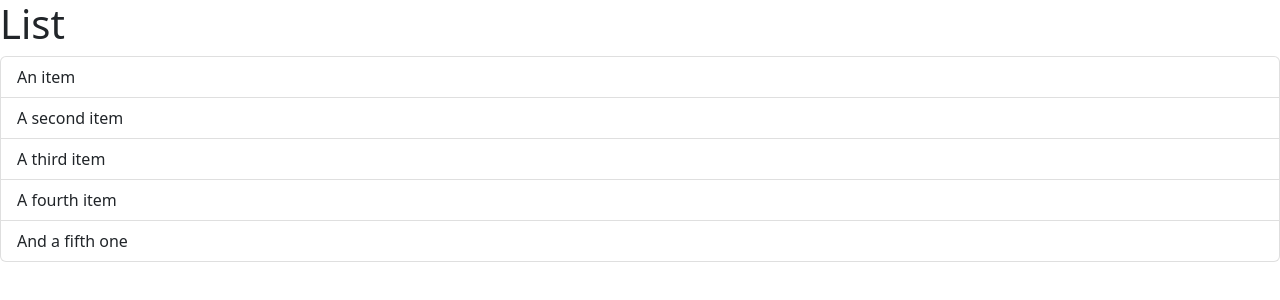
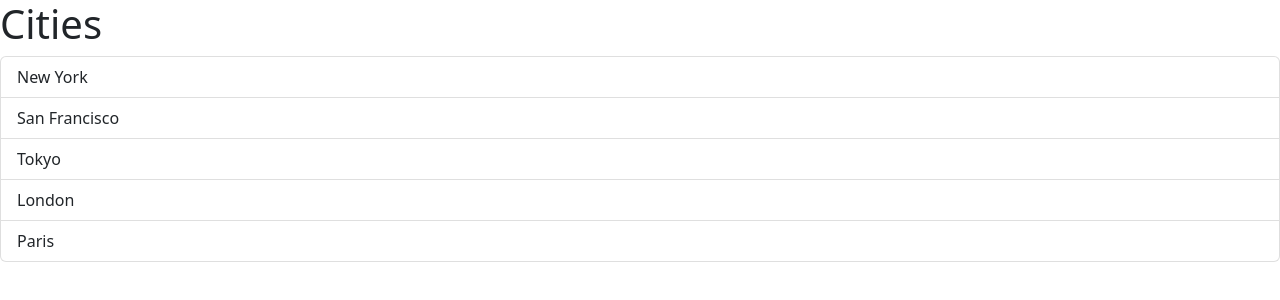
Before and after one commit to juanlajara/gaming-search, a React (Vite) app: page / in a window 1280 px wide. Shown: the top 300 px of the page. Built offline with nearby package versions, Linux system fonts and the light colour scheme.

Commit message:
created List group via Props and State Management

```diff
--- a/src/App.tsx
+++ b/src/App.tsx
@@ -1,7 +1,19 @@
 import ListGroup from "./components/ListGroup";
 
-function App(){
-  return <div><ListGroup /></div>
+function App() {
+	let items = ["New York", "San Francisco", "Tokyo", "London", "Paris"];
+	const handleSelectItem = (item: string) => {
+		console.log(item);
+	};
+	return (
+		<div>
+			<ListGroup
+				items={items}
+				heading="Cities"
+				onSelectItem={handleSelectItem}
+			/>
+		</div>
+	);
 }
 
 export default App;
--- a/src/components/ListGroup.tsx
+++ b/src/components/ListGroup.tsx
@@ -1,13 +1,35 @@
-function ListGroup() {
+import { useState } from "react";
+
+interface Props {
+	items: string[];
+	heading: string;
+	onSelectItem: (item: string) => void;
+}
+
+function ListGroup({ items, heading, onSelectItem }: Props) {
+	const [selectedIndex, setSelectedIndex] = useState(-1);
+
 	return (
 		<>
-			<h1>List</h1>
+			<h1>{heading}</h1>
+			{items.length === 0 && <p> Not Items Found</p>}
 			<ul className="list-group">
-				<li className="list-group-item">An item</li>
-				<li className="list-group-item">A second item</li>
-				<li className="list-group-item">A third item</li>
-				<li className="list-group-item">A fourth item</li>
-				<li className="list-group-item">And a fifth one</li>
+				{items.map((item, index) => (
+					<li
+						className={
+							selectedIndex === index
+								? "list-group-item active"
+								: "list-group-item"
+						}
+						key={item}
+						onClick={() => {
+							setSelectedIndex(index);
+							onSelectItem(item);
+						}}
+					>
+						{item}
+					</li>
+				))}
 			</ul>
 		</>
 	);
```
